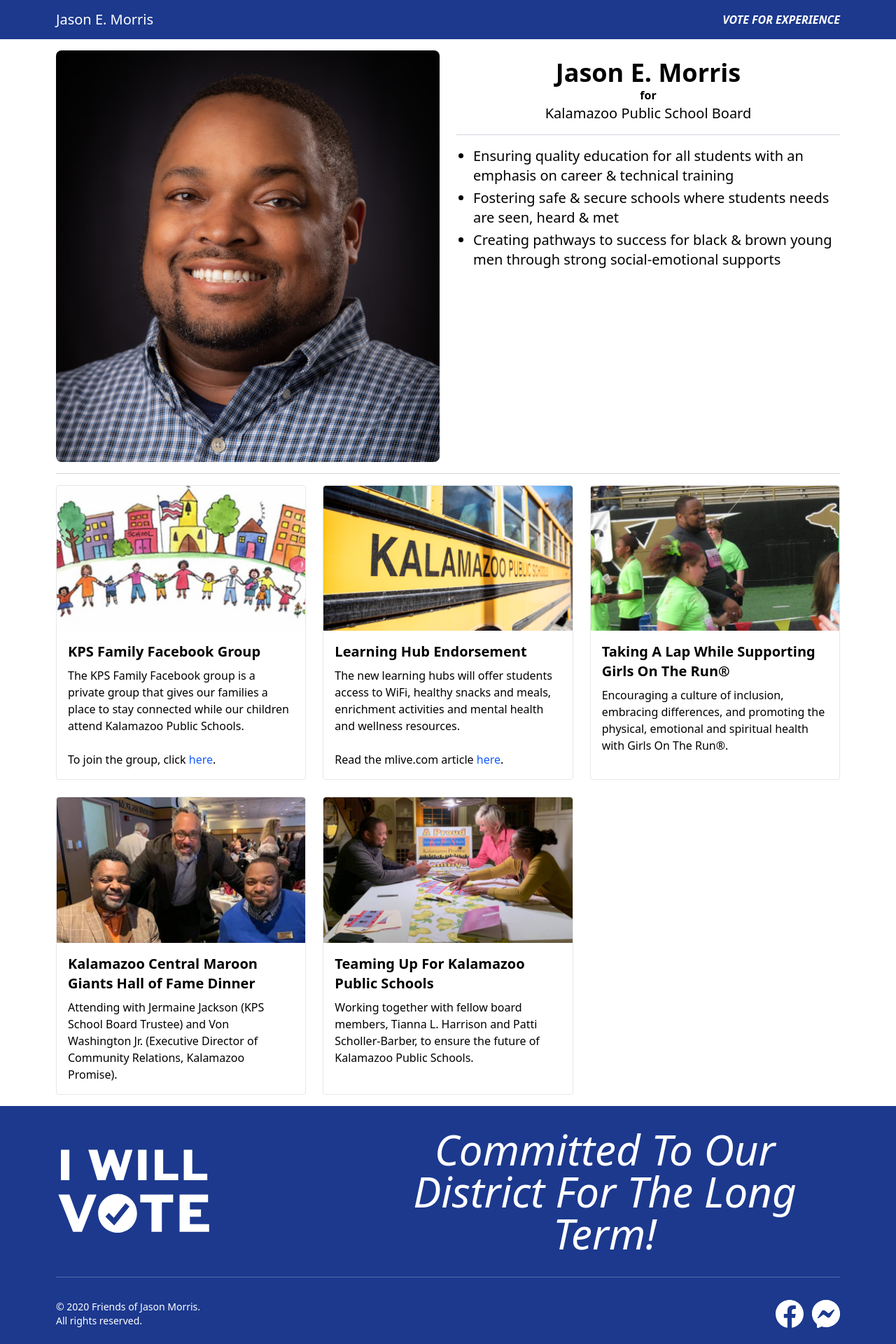
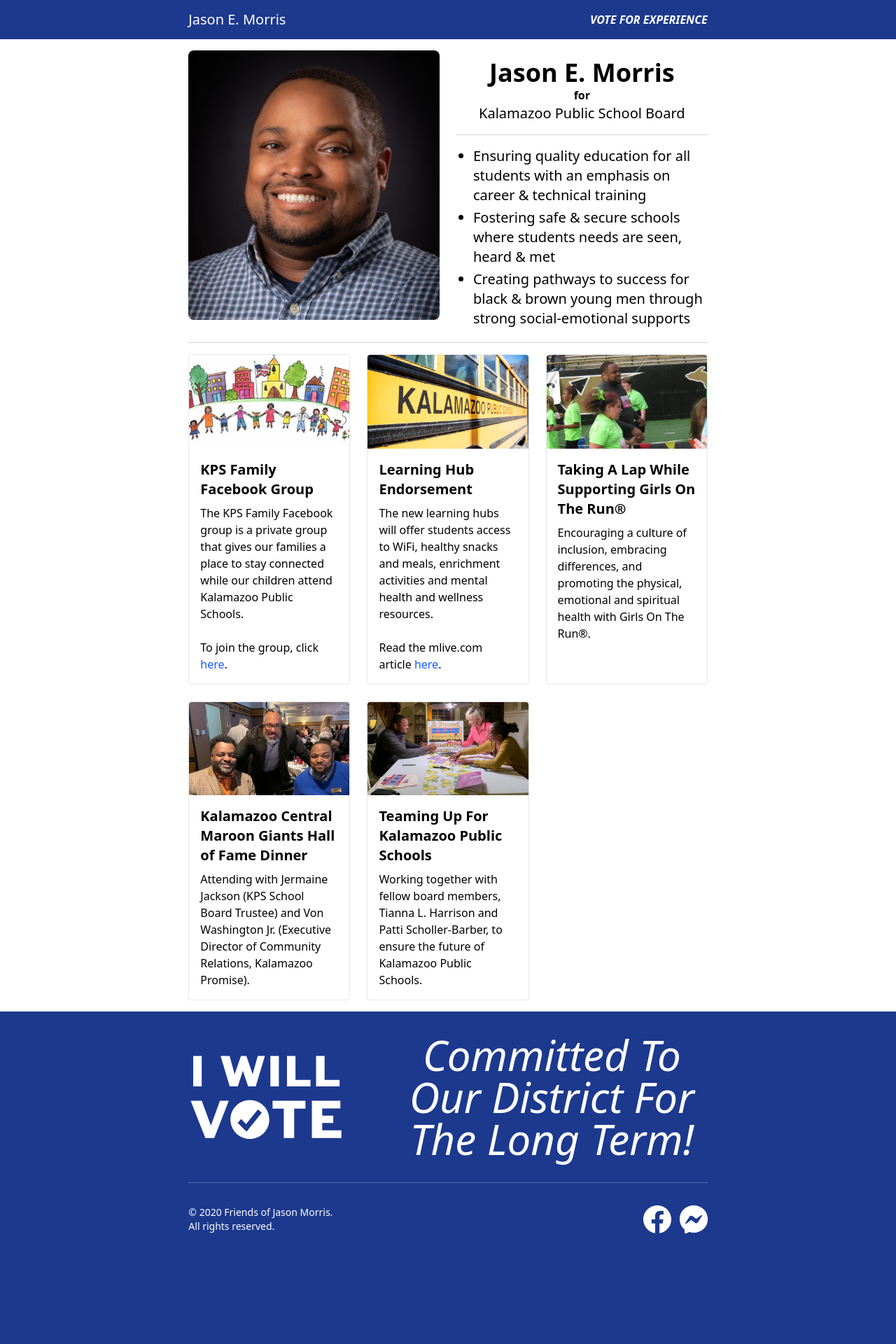
Before and after one commit to tomzmyslo/jasonemorris, a React (Vite) app: page / in a window 1280 px wide. Shown: the top 1920 px of the page at 70% size. After the commit the page ends 1794 px from the top, so only its background shows below. Built offline with nearby package versions, Linux system fonts and the light colour scheme.

Commit message:
Adds better support for xl screens (#11)

```diff
--- a/src/App.jsx
+++ b/src/App.jsx
@@ -7,7 +7,7 @@ export default function App() {
   return (
     <main>
       <Navbar />
-      <div className="p-4 sm:px-14 lg:px-20">
+      <div className="p-4 sm:px-14 xl:mx-auto xl:w-2/3">
         <Hero />
         <hr className="my-4 border-gray-300" />
         <Photos />
--- a/src/components/Footer.jsx
+++ b/src/components/Footer.jsx
@@ -6,7 +6,8 @@ export default function Footer() {
   const year = new Date().getFullYear();
 
   return (
-    <footer className="bg-blue-900 p-4 text-white sm:px-14 lg:px-20">
+    <footer className="bg-blue-900 text-white">
+      <div className="p-4 sm:px-14 xl:mx-auto xl:w-2/3">
         <div className="mt-4 flex flex-col items-center justify-center space-y-8 sm:flex-row sm:justify-between sm:space-y-0 sm:space-x-4">
           <Vote />
           <p className="text-center text-4xl font-light capitalize italic sm:w-3/5 sm:text-5xl lg:text-6xl">
@@ -36,6 +37,7 @@ export default function Footer() {
             </a>
           </div>
         </div>
+      </div>
     </footer>
   );
 }
--- a/src/components/Navbar.jsx
+++ b/src/components/Navbar.jsx
@@ -1,7 +1,7 @@
 export default function Navbar() {
   return (
     <nav className="bg-blue-900 text-white">
-      <div className="sm:mmx-auto px-3 sm:px-14 lg:px-20">
+      <div className="sm:mmx-auto px-3 sm:px-14 xl:mx-auto xl:w-2/3">
         <div className="flex h-14 items-center justify-between">
           <a className="text-xl" href="/">
             Jason E. Morris
```
Lines whose indentation alone changed are shown as unchanged.
